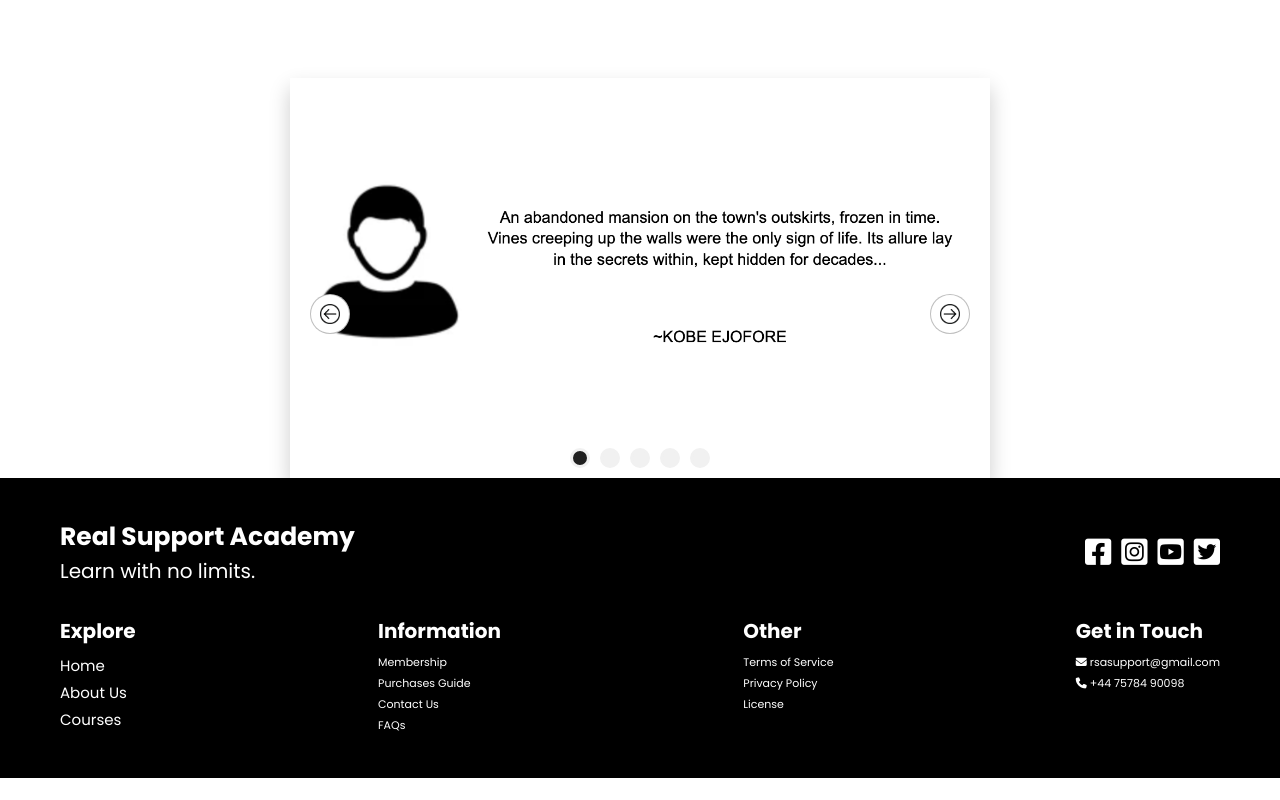
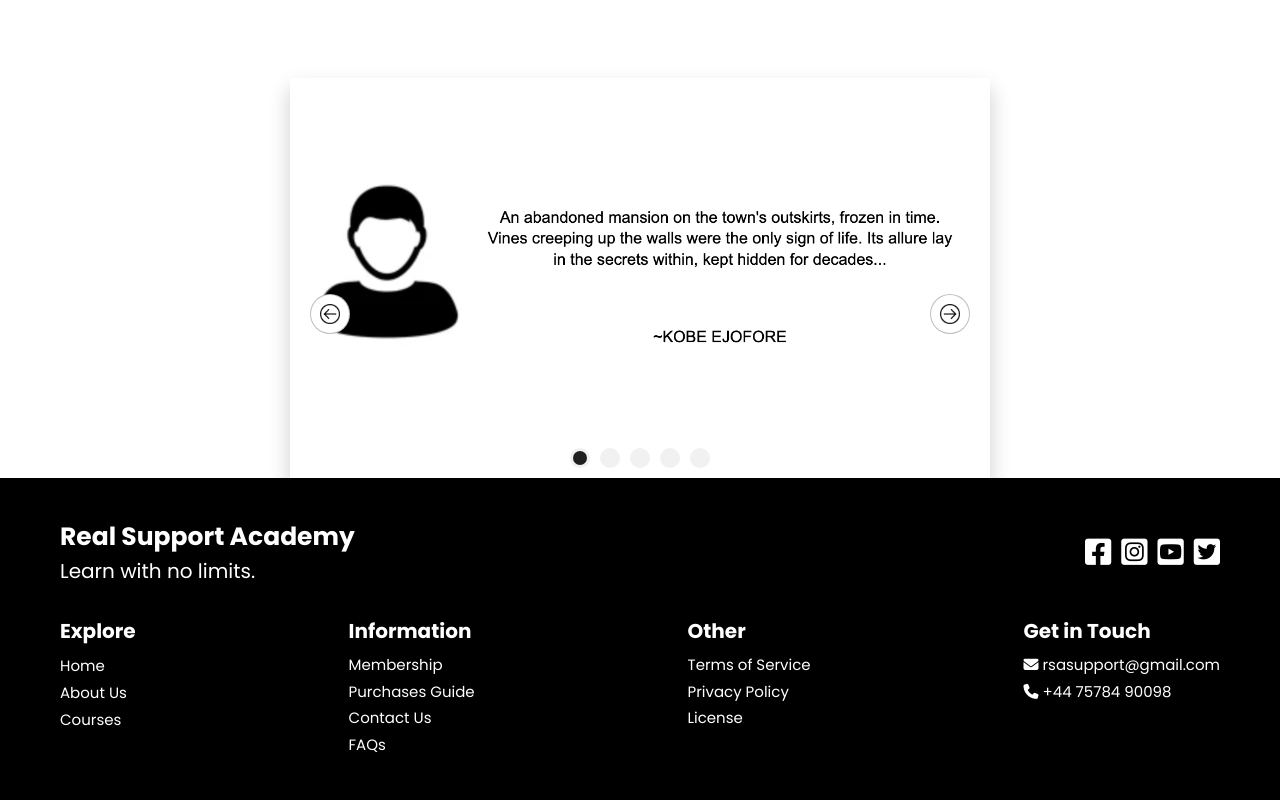
Before and after one commit to Mberra6/real-support-academy, a React (Create React App) app in the folder client/: page / in a window 1280 px wide. Shown: the part 1405-2205 px from the top of the page. Before the commit the page ends 2183 px from the top, so only its background shows below. Built offline with nearby package versions, Linux system fonts and the light colour scheme; no server answers.

Commit message:
Fix styling of footer links

```diff
--- a/client/src/components/Footer/footer.css
+++ b/client/src/components/Footer/footer.css
@@ -59,15 +59,24 @@
     color: white;
     padding-bottom: 0.4rem;
     font-size: 1.1rem;
-    cursor: pointer;
+    font-family: inherit;
+    line-height: 1.5;
     text-align: left;
     text-decoration: none;
+    cursor: pointer;
     transition: color 0.2s ease-in-out;
+    appearance: none; /* removes default button look in Safari */
   }
 
   .footer-link:hover {
     color: rgb(241, 119, 48);
+    text-decoration: none;
     transition: 2ms ease-in-out;
+  }
+
+  .footer-link:focus {
+    outline: none;
+    box-shadow: none;
   }
 
 @media screen and (max-width: 1000px) {
@@ -106,6 +115,10 @@
     .bottom a{
         font-size: 1rem;
     }
+
+    .footer-link {
+        font-size: 1rem;
+    }
 }
 
 @media screen and (min-width: 481px) and (max-width: 767px) {
@@ -126,6 +139,10 @@
     }
 
     .bottom a{
+        font-size: 1.2rem;
+    }
+
+    .footer-link {
         font-size: 1.2rem;
     }
 }
@@ -150,6 +167,10 @@
     .bottom a{
         font-size: 1.4rem;
     }
+
+    .footer-link {
+        font-size: 1.4rem;
+    }
 }
 
 @media screen and (min-width: 992px) and (max-width: 1199px) {
@@ -172,6 +193,10 @@
     .bottom a{
         font-size: 1.5rem;
     }
+
+    .footer-link {
+        font-size: 1.5rem;
+    }
 }
 
 @media screen and (min-width: 1200px) and (max-width: 1919px) {
@@ -192,6 +217,10 @@
     }
 
     .bottom a{
+        font-size: 1.5rem;
+    }
+
+    .footer-link {
         font-size: 1.5rem;
     }
 }
@@ -217,4 +246,8 @@
     .bottom a{
         font-size: 1.5rem;
     }
+
+    .footer-link {
+        font-size: 1.5rem;
+    }
 }
```
